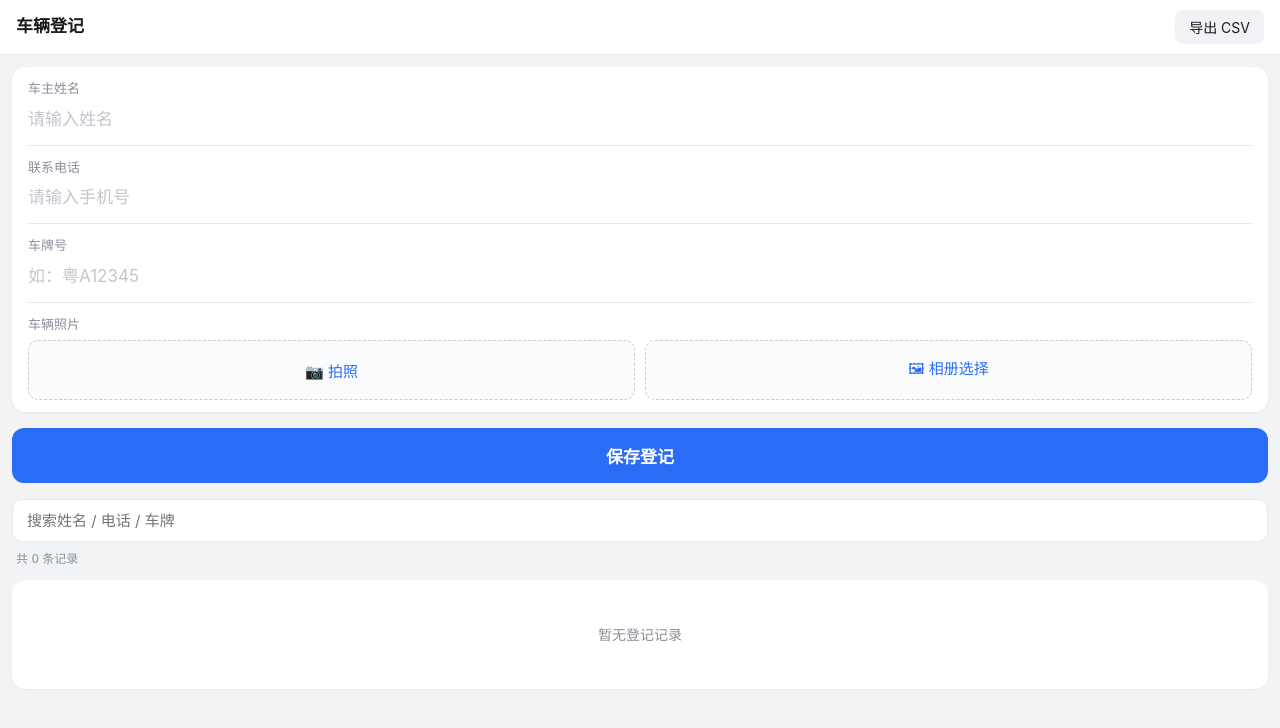
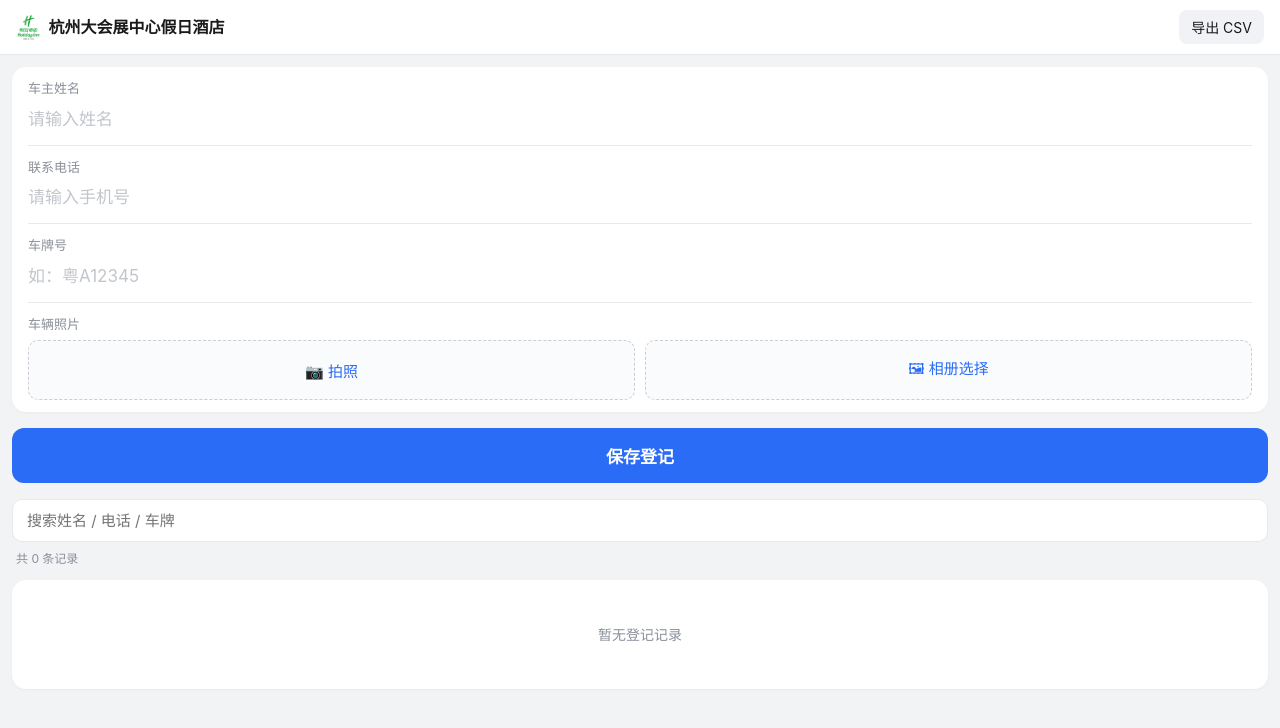
Before and after one commit to Towv-rr/hotel-vehicle, a plain HTML site: page index.html in a window 1280 px wide. Drawn offline with Linux system fonts and the light colour scheme.

```diff
--- a/index.html
+++ b/index.html
@@ -5,7 +5,7 @@
 <meta name="viewport" content="width=device-width,initial-scale=1,maximum-scale=1,user-scalable=no,viewport-fit=cover">
 <meta name="apple-mobile-web-app-capable" content="yes">
 <meta name="theme-color" content="#ffffff">
-<title>车辆登记</title>
+<title>杭州大会展中心假日酒店</title>
 <style>
   :root{
     --bg:#f2f3f5; --card:#fff; --line:#e8e9eb;
@@ -26,8 +26,12 @@
     border-bottom:1px solid var(--line);
     display:flex;align-items:center;justify-content:space-between;gap:8px;
   }
-  header h1{font-size:17px;margin:0;font-weight:600}
-  .btn-ghost{border:none;background:#f0f2f5;color:var(--text);font-size:14px;padding:7px 14px;border-radius:8px;font-family:inherit}
+  /* Logo 的样式 */
+  .header-left{display:flex;align-items:center;gap:8px;overflow:hidden;}
+  .header-left img{height:26px;width:auto;border-radius:4px;object-fit:contain;flex:none;}
+  header h1{font-size:16px;margin:0;font-weight:600;white-space:nowrap;overflow:hidden;text-overflow:ellipsis;}
+
+  .btn-ghost{border:none;background:#f0f2f5;color:var(--text);font-size:14px;padding:7px 12px;border-radius:8px;font-family:inherit;white-space:nowrap;flex:none;}
   .btn-ghost:active{opacity:.7}
 
   .card{background:var(--card);border-radius:14px;margin:12px;box-shadow:0 1px 3px rgba(0,0,0,.04)}
@@ -120,7 +124,11 @@
 <body>
 
 <header>
-  <h1>车辆登记</h1>
+  <div class="header-left">
+    <!-- 这里引用了你的 Logo 图片，请确保图片名字是 logo.png -->
+    <img src="logo.png" alt="Logo" onerror="this.style.display='none'">
+    <h1>杭州大会展中心假日酒店</h1>
+  </div>
   <button class="btn-ghost" id="btnExport" type="button">导出 CSV</button>
 </header>
 
```
